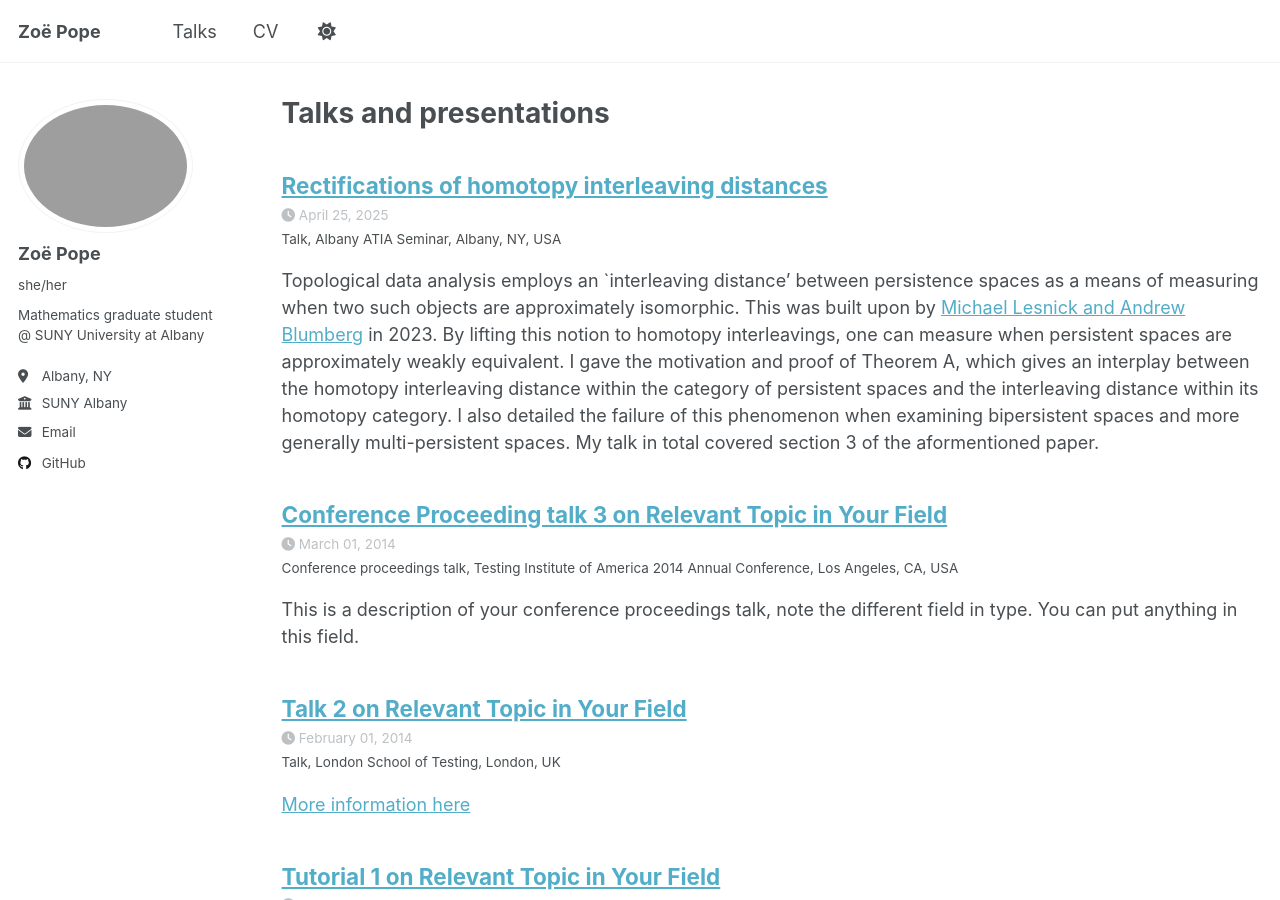
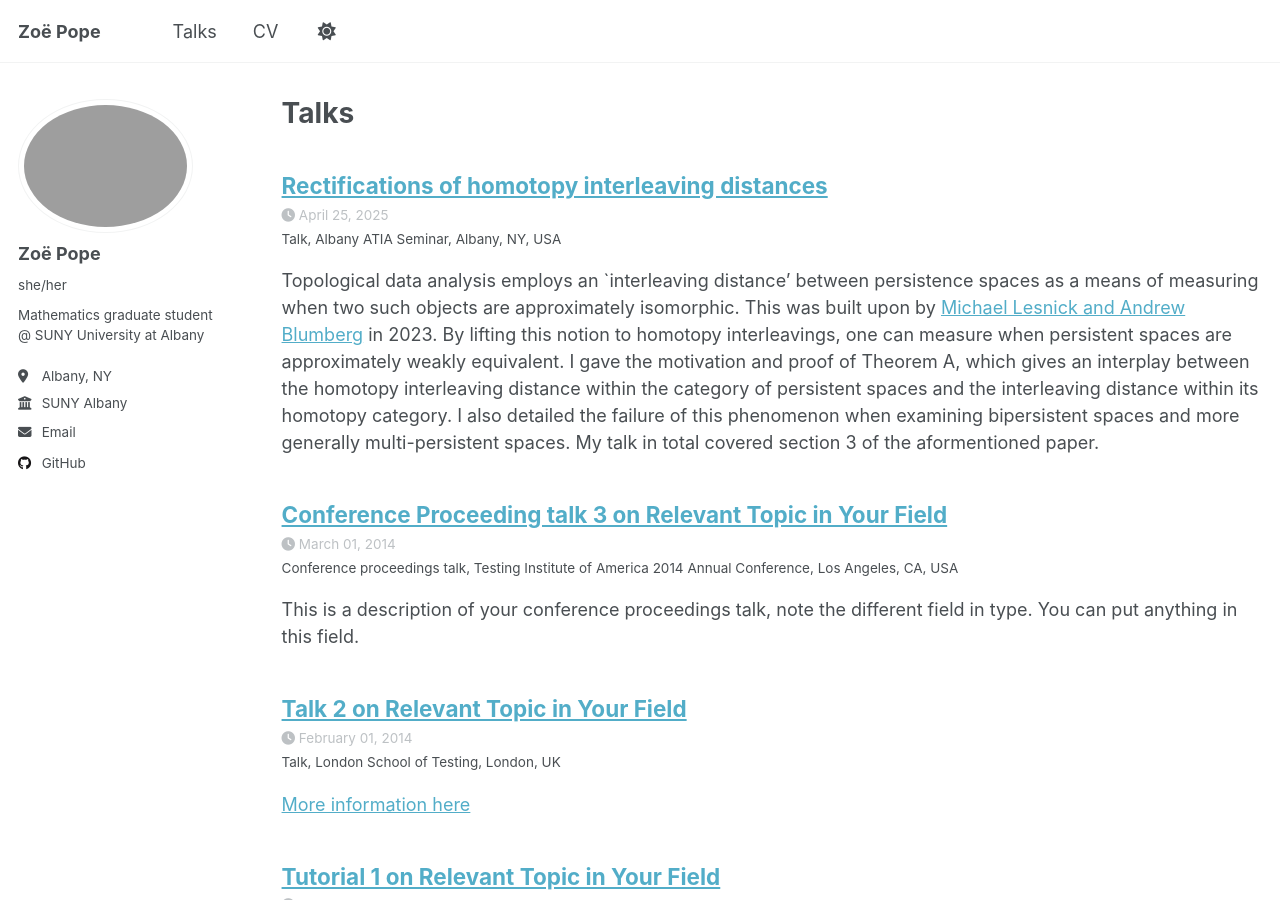
Before and after one commit to Zoe-Pope/Zoe-Pope.github.io, a Jekyll site: the page built from _pages/talks.html, in a window 1280 px wide and 900 px high. Built offline with Jekyll 4.4.1, drawn with Linux system fonts in a browser that asks for light colours; a script that is not in the unit is left out.

Commit message:
Update talks.html

```diff
--- a/_pages/talks.html
+++ b/_pages/talks.html
@@ -1,16 +1,10 @@
 ---
 layout: archive
-title: "Talks and presentations"
+title: "Talks"
 permalink: /talks/
 author_profile: true
 ---
 
-{% if site.talkmap_link == true %}
-
-<p style="text-decoration:underline;"><a href="/talkmap.html">See a map of all the places I've given a talk!</a></p>
-
-{% endif %}
-
 {% for post in site.talks reversed %}
   {% include archive-single-talk.html %}
 {% endfor %}
```
